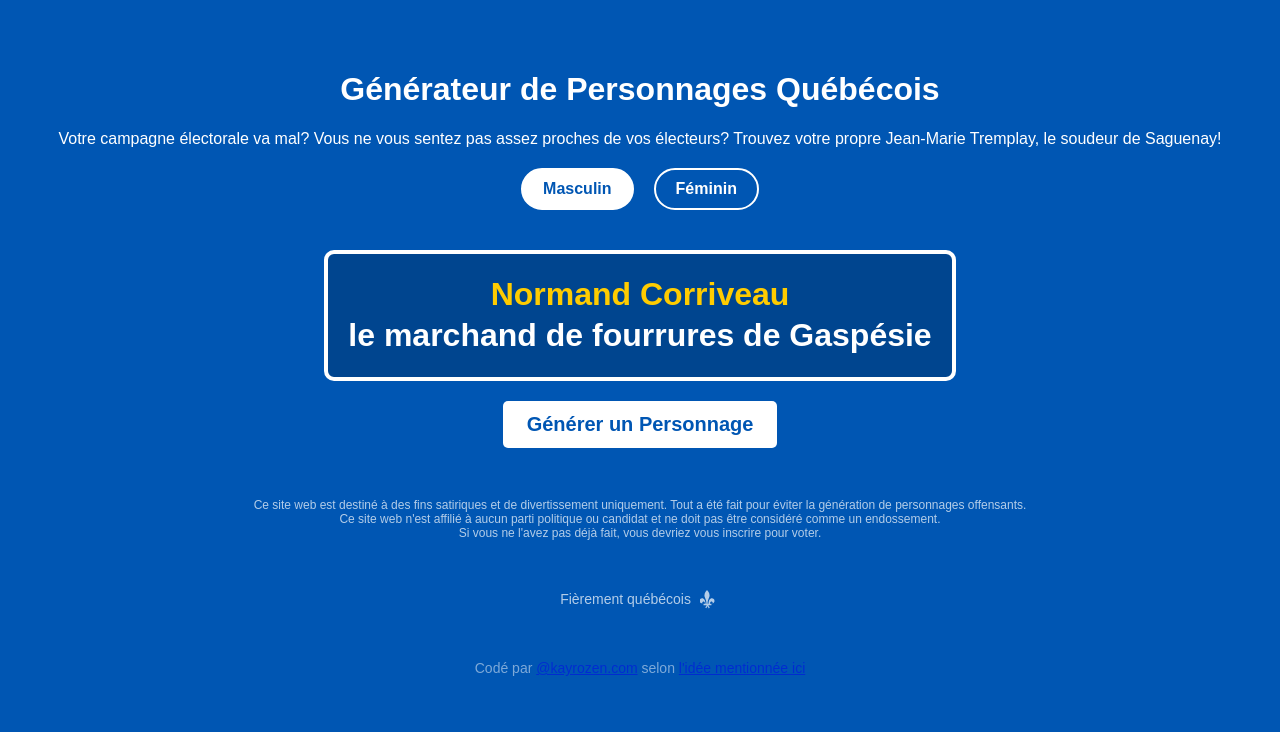
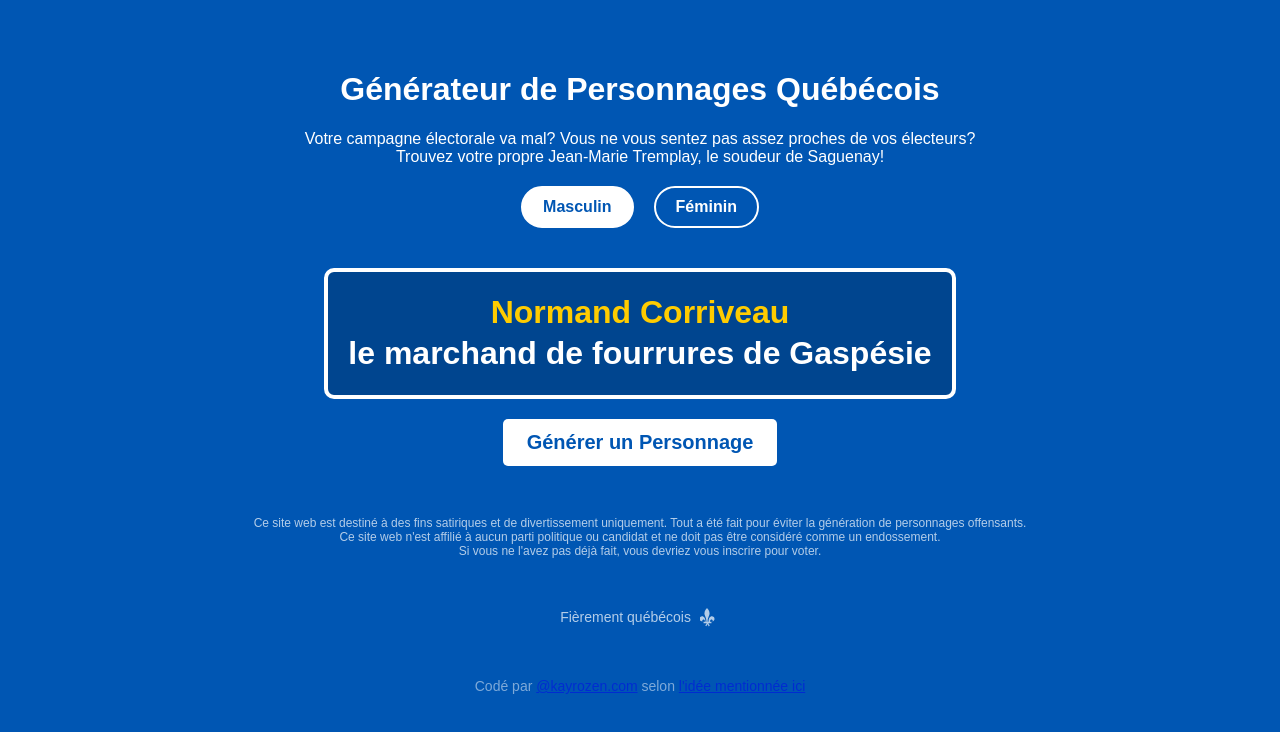
Before and after one commit to kayrozen/personna, a plain HTML site: page index.html in a window 1280 px wide. Drawn offline with Linux system fonts and the light colour scheme.

Commit message:
Update index.html

```diff
--- a/index.html
+++ b/index.html
@@ -101,7 +101,7 @@
 </head>
 <body>
     <h1>Générateur de Personnages Québécois</h1>
-    <p>Votre campagne électorale va mal? Vous ne vous sentez pas assez proches de vos électeurs? Trouvez votre propre Jean-Marie Tremplay, le soudeur de Saguenay! </p>
+    <p>Votre campagne électorale va mal? Vous ne vous sentez pas assez proches de vos électeurs? <br />Trouvez votre propre Jean-Marie Tremplay, le soudeur de Saguenay! </p>
 
     <div class="gender-selector">
         <div class="gender-btn active" onclick="setGender('m')">Masculin</div>
```
